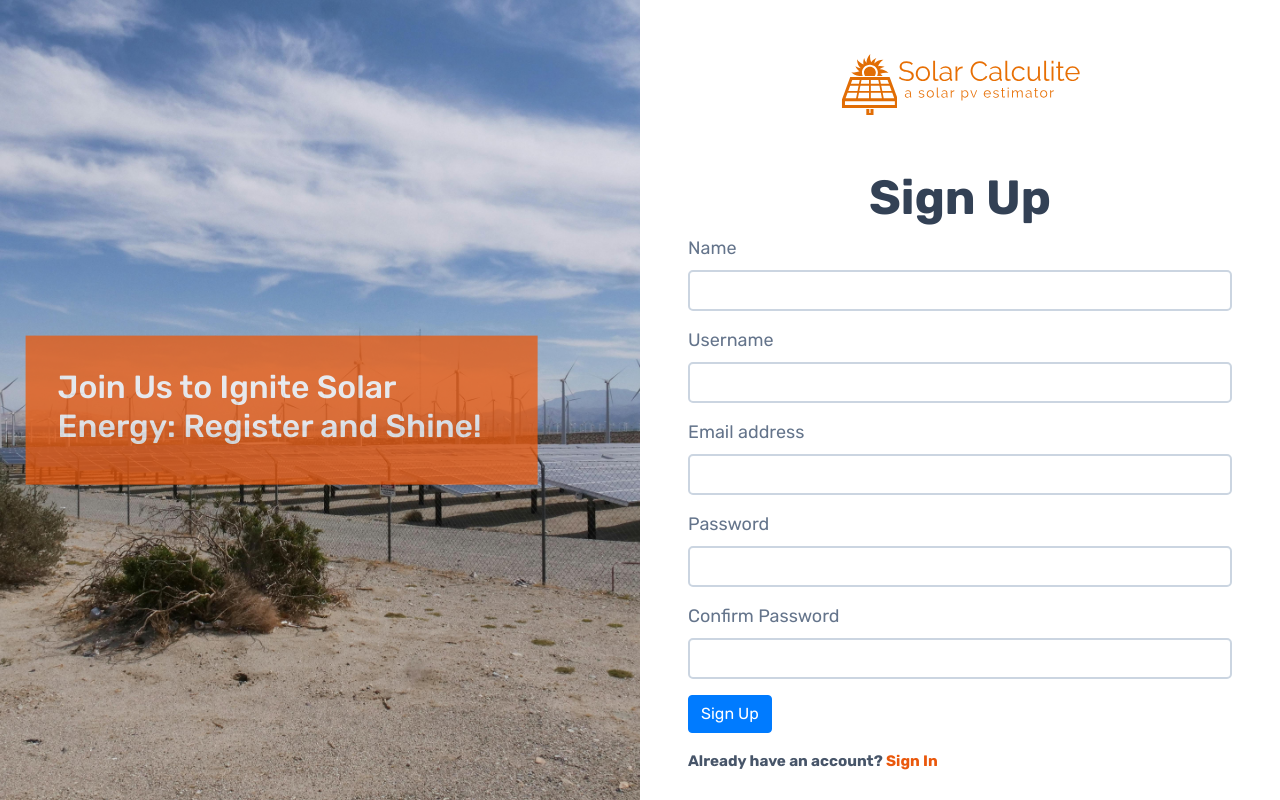
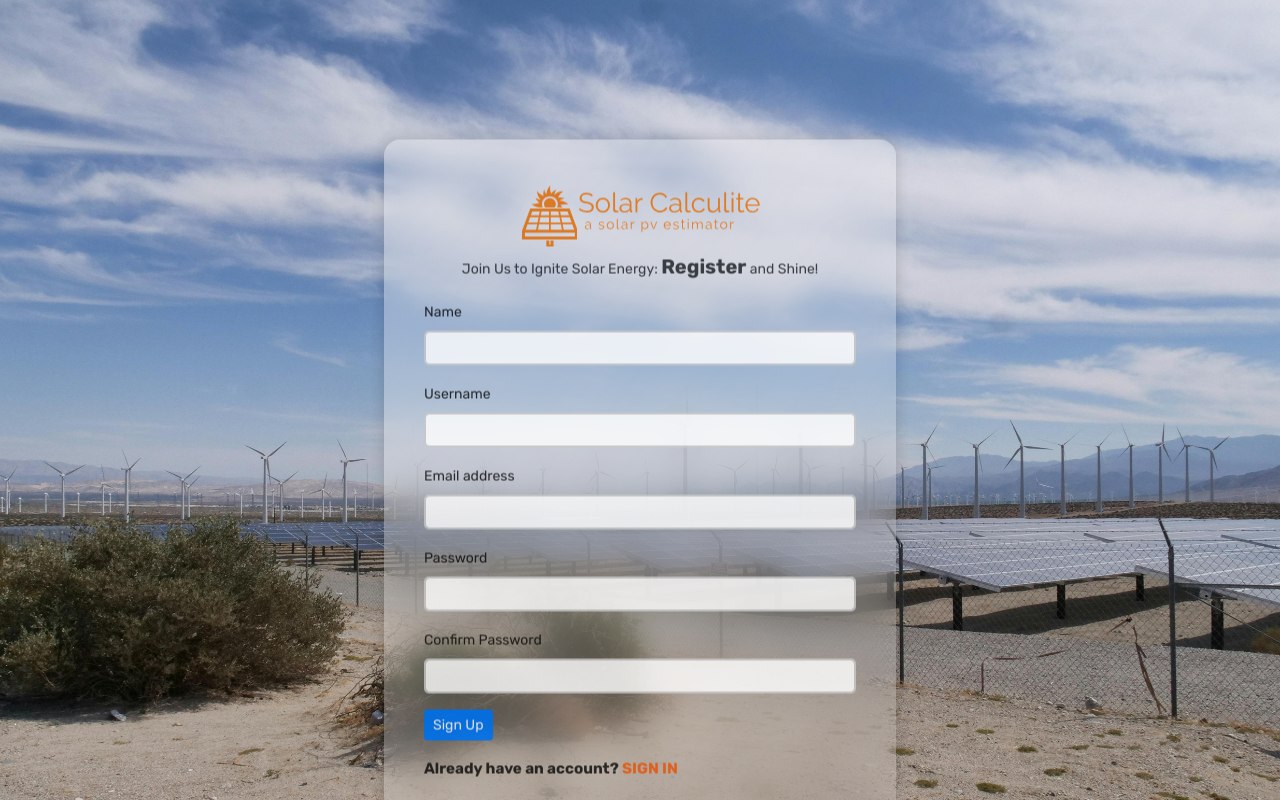
Before and after one commit to saroj2053/solarcalculite-frontend, a React (Create React App) app: page /signup in a window 1280 px wide. Shown: the top 800 px of the page. Built offline with nearby package versions, Linux system fonts and the light colour scheme; no server answers.

Commit message:
redesigned signup and login page

```diff
--- a/src/pages/ProfileEdit/ProfileEdit.css
+++ b/src/pages/ProfileEdit/ProfileEdit.css
@@ -80,11 +80,11 @@
   }
 
   .form-group > label {
-    font-size: 0.85rem;
+    font-size: 0.875rem;
   }
 
   .form-group input {
-    font-size: 0.85rem;
+    font-size: 0.875rem;
   }
 
   .submitBtn {
@@ -127,11 +127,11 @@
   }
 
   .form-group > label {
-    font-size: 1rem;
+    font-size: 0.875rem;
   }
 
   .form-group input {
-    font-size: 1rem;
+    font-size: 0.875rem;
   }
 
   .submitBtn {
@@ -174,11 +174,11 @@
   }
 
   .form-group > label {
-    font-size: 1.125rem;
+    font-size: 0.875rem;
   }
 
   .form-group input {
-    font-size: 1.125rem;
+    font-size: 0.875rem;
   }
 
   .submitBtn {
--- a/src/pages/SignIn/SignIn.css
+++ b/src/pages/SignIn/SignIn.css
@@ -1,10 +1,5 @@
-.signIn {
-  display: flex;
-  align-items: center;
-}
-
 .signInBgImage {
-  width: 50%;
+  width: 100%;
   height: 100vh;
   position: relative;
 }
@@ -15,22 +10,43 @@
   object-fit: cover;
 }
 
-.slogan__contents {
+.signInSlogan {
+  text-align: center;
+  font-size: 0.875rem;
+  line-height: 1.75rem;
+}
+
+
+.signInForm {
+  width: 45%;
+  margin: 0 auto;
+  padding: 2.5rem;
   position: absolute;
   top: 50%;
-  left: 20%;
-  transform: translate(-20%, -50%);
-  background: var(--primary-color);
-  opacity: 0.75;
-  padding: 2rem;
-  color: var(--text-slate-50);
+  left: 50%;
+  transform: translate(-50%, -50%);
+
+  background: white;
+  opacity: 0.85;
+    background: linear-gradient(
+        to right bottom,
+        rgba(255, 255, 255, 0.4),
+        rgba(255, 255, 255, 0.2)
+    );
+    backdrop-filter: blur(1rem);
+    border-radius: 1rem;
+    box-shadow: 0 0 1rem rgba(0, 0, 0, 0.2);
+
 }
 
-.signInForm {
-  width: 50%;
-  margin: 0 auto;
-  padding: 3rem;
+
+.brandLogo {
+  width: 150px;
+  height: 75px;
+  object-fit: contain;
+  mix-blend-mode: multiply;
 }
+
 
 .signInHeader {
   font-size: 3rem;
@@ -40,41 +56,58 @@
 }
 
 label {
-  color: var(--text-slate-500);
+  color: #121212;
+
 }
 
 .form-group > input {
   padding: 15px 10px;
-  border: 2px solid var(--text-slate-300);
+  border: 2px solid #ccc;
   border-radius: 5px;
+  font-size: 0.75rem;
+}
+
+.toSignUpPage {
+  font-weight: 600;
+  color: #121212;
   font-size: 0.875rem;
-}
-.toSignUpPage {
-  font-weight: bold;
-  color: var(--text-slate-600);
-  font-size: 0.95rem;
 }
 .signUpBtn {
   border: none;
   outline: none;
   font-weight: bold;
   background: transparent;
+  text-transform: uppercase;
   color: var(--primary-color);
 }
 
 .signUpBtn:hover {
   text-decoration: underline;
+  opacity: 0.8;
 }
 
 /* ################### media queries ################### */
 
-@media screen and (max-width: 768px) {
-  .signInBgImage {
-    display: none;
-  }
+@media screen and (max-width: 1080px) {
   .signInForm {
-    width: 90%;
-    margin: 0 auto;
-    padding: 3rem;
+    width: 50%;
   }
 }
+
+@media screen and (max-width: 768px) {
+  .signInForm {
+    width: 60%;
+  }
+}
+
+@media screen and (max-width: 586px) {
+  .signInForm {
+    width: 70%;
+  }
+}
+
+@media screen and (max-width: 424px) {
+  .signInForm {
+    width: 85%;
+  }
+}
--- a/src/pages/SignIn/SignIn.jsx
+++ b/src/pages/SignIn/SignIn.jsx
@@ -37,18 +37,19 @@ function SignIn() {
 
   return (
     <div className="signIn">
+      <div className="signInWrapper">
         <div className="signInBgImage">
           <img src={signInBgImage} alt="" />
-        <div className="slogan__contents">
-          <h2>Sign In to Power Up: Your Solar Journey Begins Here!</h2>
+          <div className="signInForm">
+            <div className="text-center">
+
+            <img className="brandLogo" src={solarCalculiteLogo} alt="" />
             </div>
-      </div>
-      <div className="signInForm">
-        <div className="text-center mb-5">
-          <img src={solarCalculiteLogo} alt="" />
-        </div>
+
+            <p className="signInSlogan">
+              <span style={{fontWeight: "bold", fontSize: "1.25rem"}}>Sign In</span> to Power Up: Your Solar Journey Begins Here!
+            </p>
             <form onSubmit={handleSignIn}>
-          <h2 className="signInHeader mb-5">Sign In</h2>
               <div className="form-group">
                 <label htmlFor="email">Email address</label>
                 <input
@@ -73,19 +74,24 @@ function SignIn() {
               <button
                 type="submit"
                 onClick={handleSignIn}
-            className="btn btn-primary btn-md"
+                className="btn btn-primary btn-sm"
               >
                 Sign In
               </button>
               <div className="mt-3">
                 <span className="toSignUpPage">
                   Don't have an account? {"  "}
-              <button className="signUpBtn" onClick={() => navigate("/signup")}>
+                  <button
+                    className="signUpBtn"
+                    onClick={() => navigate("/signup")}
+                  >
                     Sign Up
                   </button>
                 </span>
               </div>
             </form>
+          </div>
+        </div>
       </div>
       <ToastContainer theme="dark" />
     </div>
--- a/src/pages/SignUp/SignUp.css
+++ b/src/pages/SignUp/SignUp.css
@@ -1,19 +1,38 @@
-.signUp {
-  display: flex;
+.signUpPageBg {
+  width: 100%;
+  position: relative;
 }
 
-.signUpHeader {
-  font-size: 3rem;
-  color: var(--text-slate-700);
-  font-weight: bold;
+.signUpPageBg > img {
+  width: 100%;
+  height: 100%;
+}
+
+.signupSlogan {
   text-align: center;
+  font-size: 0.875rem;
+  line-height: 1.75rem;
 }
 
 .signUpForm {
-  display: block;
-  width: 50%;
-  padding: 3rem;
+  width: 40%;
   margin: 0 auto;
+  padding: 2.5rem;
+  position: absolute;
+  top: 50%;
+  left: 50%;
+  transform: translate(-50%, -50%);
+
+  background: white;
+  opacity: 0.85;
+    background: linear-gradient(
+        to right bottom,
+        rgba(255, 255, 255, 0.4),
+        rgba(255, 255, 255, 0.2)
+    );
+    backdrop-filter: blur(1rem);
+    border-radius: 1rem;
+    box-shadow: 0 0 1rem rgba(0, 0, 0, 0.2);
 }
 
 .form-group > input {
@@ -28,51 +47,43 @@
   font-weight: bold;
   background: transparent;
   color: var(--primary-color);
+  text-transform: uppercase;
 }
 
 .signInBtn:hover {
   text-decoration: underline;
+  opacity: 0.8;
 }
 
 .cta__toSignInPage {
   font-weight: bold;
-  color: var(--text-slate-600);
+  color: #121212;
   font-size: 0.95rem;
 }
 
-.signUpPageBg {
-  width: 50%;
-  min-height: 100vh;
-  position: relative;
+
+/* ################### media queries ################### */
+
+@media screen and (max-width: 1080px) {
+  .signUpForm {
+    width: 50%;
+  }
 }
 
-.signUpPageBg > img {
-  width: 100%;
-  height: 100%;
-  object-fit: cover;
-}
-.signup__slogan {
-  position: absolute;
-  top: 50%;
-  left: 20%;
-  transform: translate(-20%, -50%);
-  background: var(--primary-color);
-  opacity: 0.75;
-  padding: 2rem;
-  color: var(--text-slate-50);
-}
-/* ################### media queries ################### */
 @media screen and (max-width: 768px) {
-  .signUpPageBg {
-    display: none;
-  }
   .signUpForm {
-    width: 90%;
-    margin: 0 auto;
-    padding: 3rem;
-  }
-
-  .signUpHeader {
-    font-size: 2rem;
+    width: 60%;
   }
 }
+
+@media screen and (max-width: 586px) {
+  .signUpForm {
+    width: 70%;
+  }
+}
+
+@media screen and (max-width: 424px) {
+  .signUpForm {
+    width: 85%;
+  }
+}
--- a/src/pages/SignUp/SignUp.jsx
+++ b/src/pages/SignUp/SignUp.jsx
@@ -48,17 +48,15 @@ function SignUp() {
     <div className="signUp">
       <div className="signUpPageBg">
         <img src={signUpBgImage} alt="" />
-        <div className="signup__slogan">
-          <h2>Join Us to Ignite Solar Energy: Register and Shine!</h2>
-        </div>
-      </div>
 
       <div className="signUpForm">
-        <div className="text-center mb-5">
+        <div className="text-center">
           <img src={solarCalculiteLogo} alt="" />
         </div>
+        <div className="signupSlogan">
+          <p>Join Us to Ignite Solar Energy: <span style={{fontSize: "1.25rem", fontWeight: "bold"}}>Register</span> and Shine!</p>
+        </div>
         <form>
-          <h2 className="signUpHeader">Sign Up</h2>
           <div className="form-group">
             <label htmlFor="name">Name</label>
             <input
@@ -113,7 +111,7 @@ function SignUp() {
           <button
             type="submit"
             onClick={handleRegister}
-            className="btn btn-primary btn-md"
+            className="btn btn-primary btn-sm"
           >
             Sign Up
           </button>
@@ -127,6 +125,8 @@ function SignUp() {
           </div>
         </form>
       </div>
+      </div>
+
       <ToastContainer theme="dark" />
     </div>
   );
```
Lines whose indentation alone changed are shown as unchanged.
